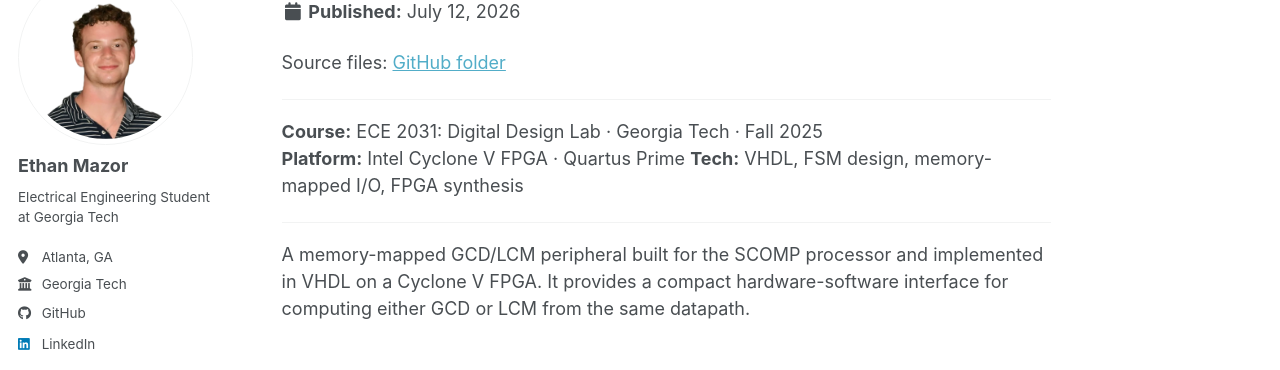
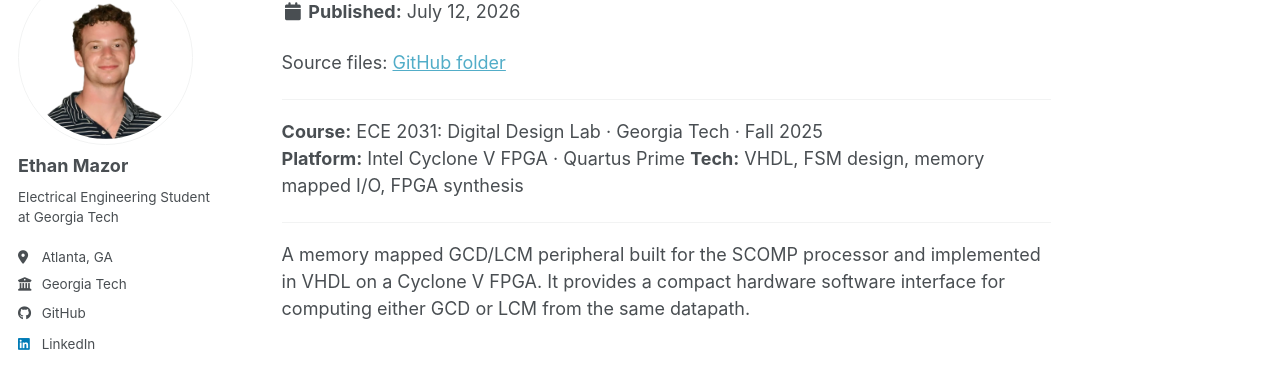
Before and after one commit to ethanmazor/ethanmazor.github.io, a Jekyll site: the page built from _portfolio/gcd-lcm-peripheral.md, in a window 1280 px wide and 1355 px high. Shown: the part 149-519 px from the top of the window. Built offline with Jekyll 4.4.1, drawn with Linux system fonts in a browser that asks for light colours; a style sheet for code colours, icons or effects is not loaded.

Commit message:
chore: remove dash characters from site copy

```diff
--- a/_config.yml
+++ b/_config.yml
@@ -7,10 +7,10 @@
 # server process.
 
 # Basic Site Settings
-locale                   : "en-US"
+locale                   : "en"
 site_theme               : "default" # The available themes options are "default", "air", "sunrise", "mint", "dirt" and "contrast"
 title                    : "Ethan Mazor"
-title_separator          : "-"
+title_separator          : "|"
 name                     : &name "Ethan Mazor"
 description              : &description "Ethan Mazor's personal portfolio"
 url                      : https://ethanmazor.github.io
--- a/_portfolio/gcd-lcm-peripheral.md
+++ b/_portfolio/gcd-lcm-peripheral.md
@@ -1,6 +1,6 @@
 ---
 title: "SCOMP GCD/LCM Hardware Peripheral"
-excerpt: "Memory-mapped GCD/LCM peripheral device for the SCOMP processor.<br/>*Georgia Tech — Fall 2025*"
+excerpt: "Memory mapped GCD/LCM peripheral device for the SCOMP processor.<br/>*Georgia Tech Fall 2025*"
 collection: portfolio
 project_type: academic
 ---
@@ -11,11 +11,11 @@ Source files: [GitHub folder](https://github.com/ethanmazor/ethanmazor.github.io
 
 **Course:** ECE 2031: Digital Design Lab · Georgia Tech · Fall 2025
 **Platform:** Intel Cyclone V FPGA · Quartus Prime
-**Tech:** VHDL, FSM design, memory-mapped I/O, FPGA synthesis
+**Tech:** VHDL, FSM design, memory mapped I/O, FPGA synthesis
 
 ---
 
-A memory-mapped GCD/LCM peripheral built for the SCOMP processor and implemented in VHDL on a Cyclone V FPGA. It provides a compact hardware-software interface for computing either GCD or LCM from the same datapath.
+A memory mapped GCD/LCM peripheral built for the SCOMP processor and implemented in VHDL on a Cyclone V FPGA. It provides a compact hardware software interface for computing either GCD or LCM from the same datapath.
 
 ## Demo
 
```
Also changed, not shown: _pages/about.md (+1 -1 lines), _pages/career.md (+2 -2 lines), _portfolio/cave-explorer.md (+2 -2 lines).
